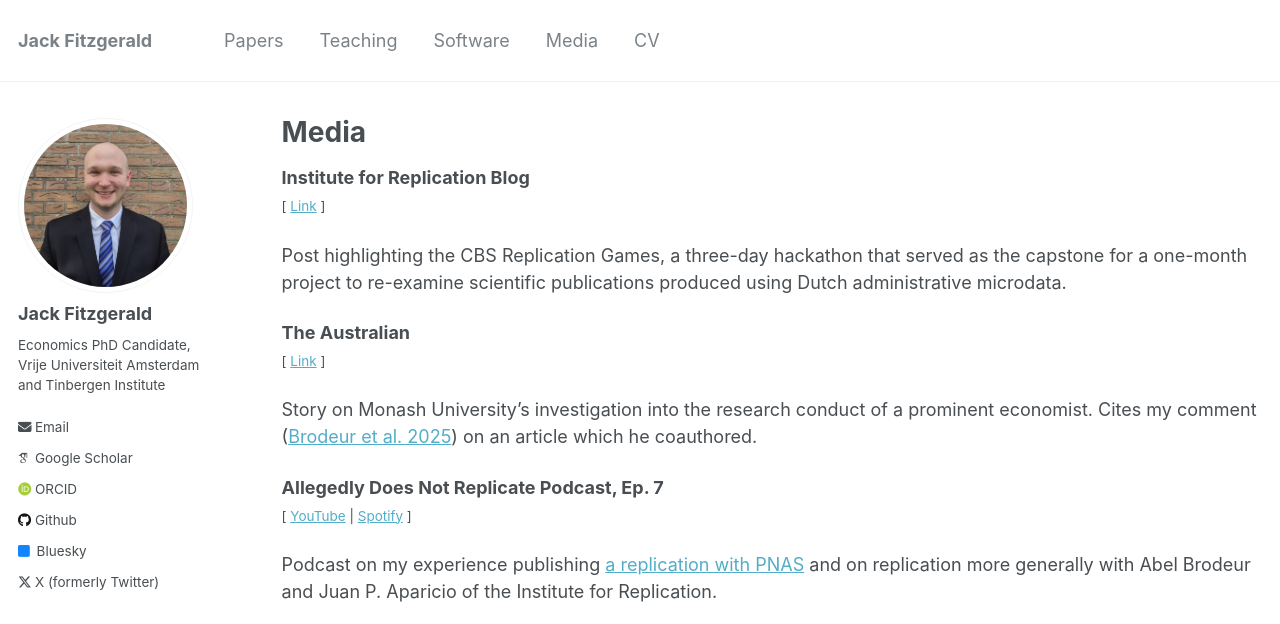
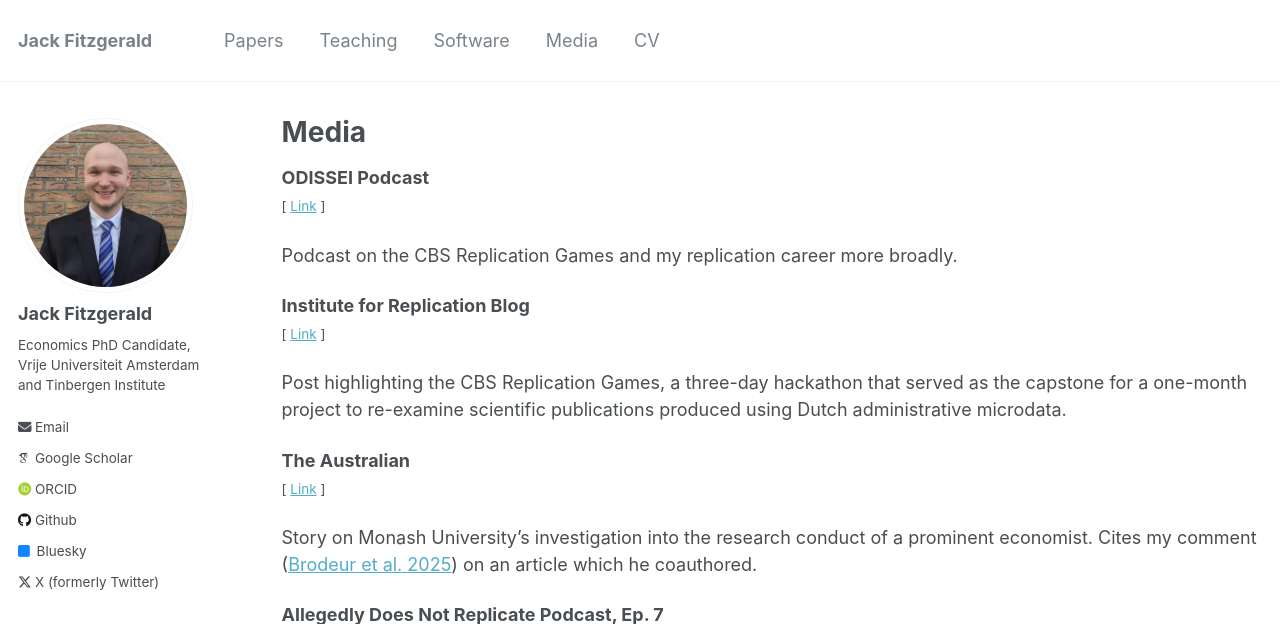
Before and after one commit to jack-fitzgerald/jack-fitzgerald.github.io, a Jekyll site: the page built from _pages/media.md, in a window 1280 px wide and 900 px high, cut to the strip 0-624 px from the top of the window. Built offline with Jekyll 4.4.1, drawn with Linux system fonts in a browser that asks for light colours; some web fonts are replaced.

Commit message:
Update media.md

```diff
--- a/_pages/media.md
+++ b/_pages/media.md
@@ -4,6 +4,11 @@ title: "Media"
 permalink: /media/
 author_profile: true
 ---
+**ODISSEI Podcast** <br/>
+<small>[ [Link](https://odissei.transistor.fm/episodes/the-replication-games-with-jack-fitzgerald) ] </small>
+
+Podcast on the CBS Replication Games and my replication career more broadly.
+
 **Institute for Replication Blog** <br/>
 <small>[ [Link](https://i4replication.org/blog/replication-games-in-secure-environments-replicating-research-with-dutch-administrative-data/) ] </small>
 
```
